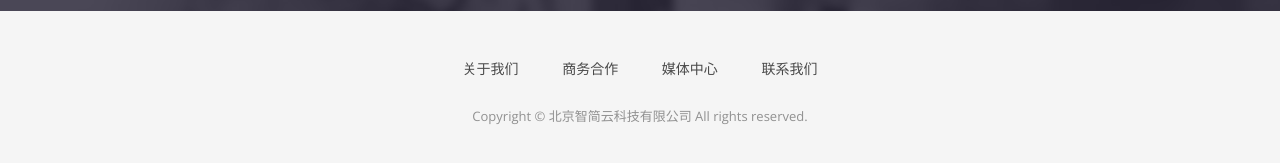
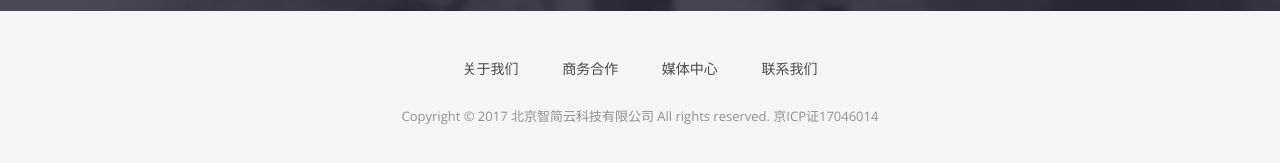
Before and after one commit to dreampivot/slipscloud.github.io, a Jekyll site: the page built from index.html, in a window 1280 px wide and 900 px high, scrolled down 2217 px. Shown: the part 706-869 px from the top of the window. Built offline with Jekyll 4.4.1, drawn with Linux system fonts in a browser that asks for light colours; nearby versions of some CDN libraries; some web fonts are replaced.

Commit message:
Update footer.html

```diff
--- a/_includes/footer.html
+++ b/_includes/footer.html
@@ -11,7 +11,7 @@
              <li><a href="{{ site.baseurl }}/contact">联系我们</a></li>
           </ul>
         </div>
-        <p>Copyright &copy; 北京智简云科技有限公司 All rights reserved.</p>
+        <p>Copyright &copy; 2017 北京智简云科技有限公司 All rights reserved. 京ICP证17046014</p>
       </div>
     </div>
   </div>
```
